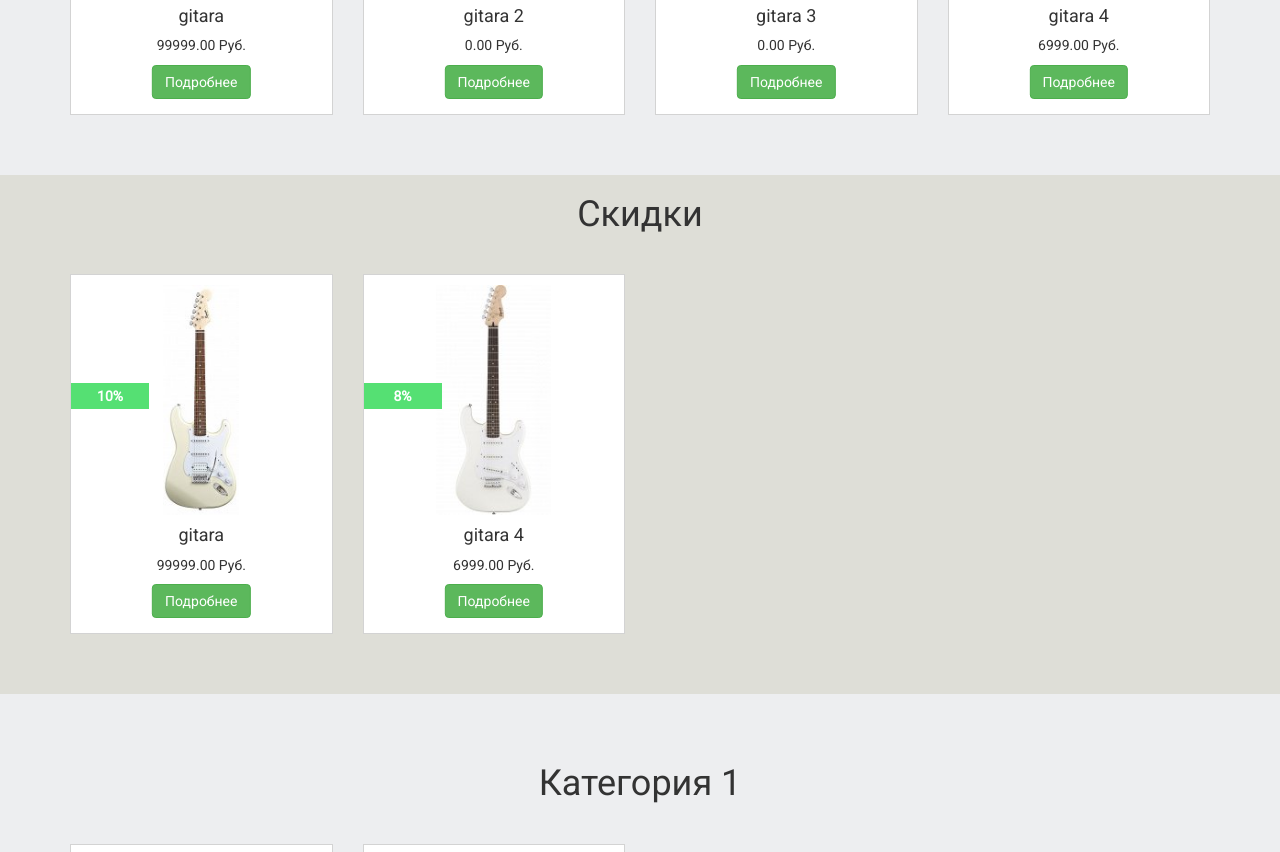
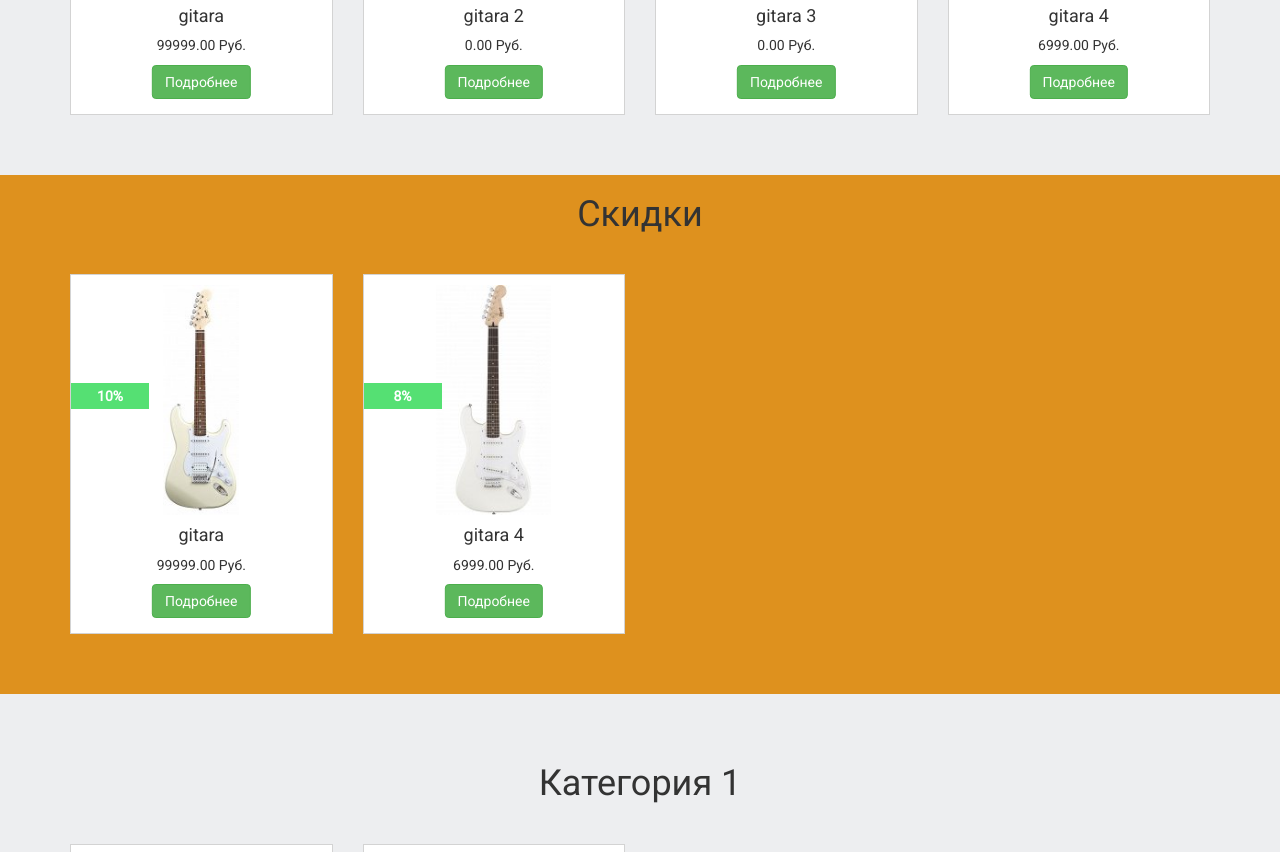
Before and after one commit to playrus/site_final, a Django app: page / in a window 1280 px wide. Shown: the part 1215-2067 px from the top of the page. Run offline with Django 3.2, Linux system fonts and the light colour scheme; data comes from the database, SQL or seed files in the repository; both versions use the stored data as it was after the commit; some libraries are stand-ins or nearby versions.

Commit message:
recolor discount

```diff
--- a/static/static_dev/css/style.css
+++ b/static/static_dev/css/style.css
@@ -134,7 +134,7 @@ html, body{
 }
 
 .section-discount{
-    background-color: #deded7;
+    background-color: #de911e;
     padding-block-start: inherit;
 }
 
```
Also changed, not shown: db.sqlite3.
